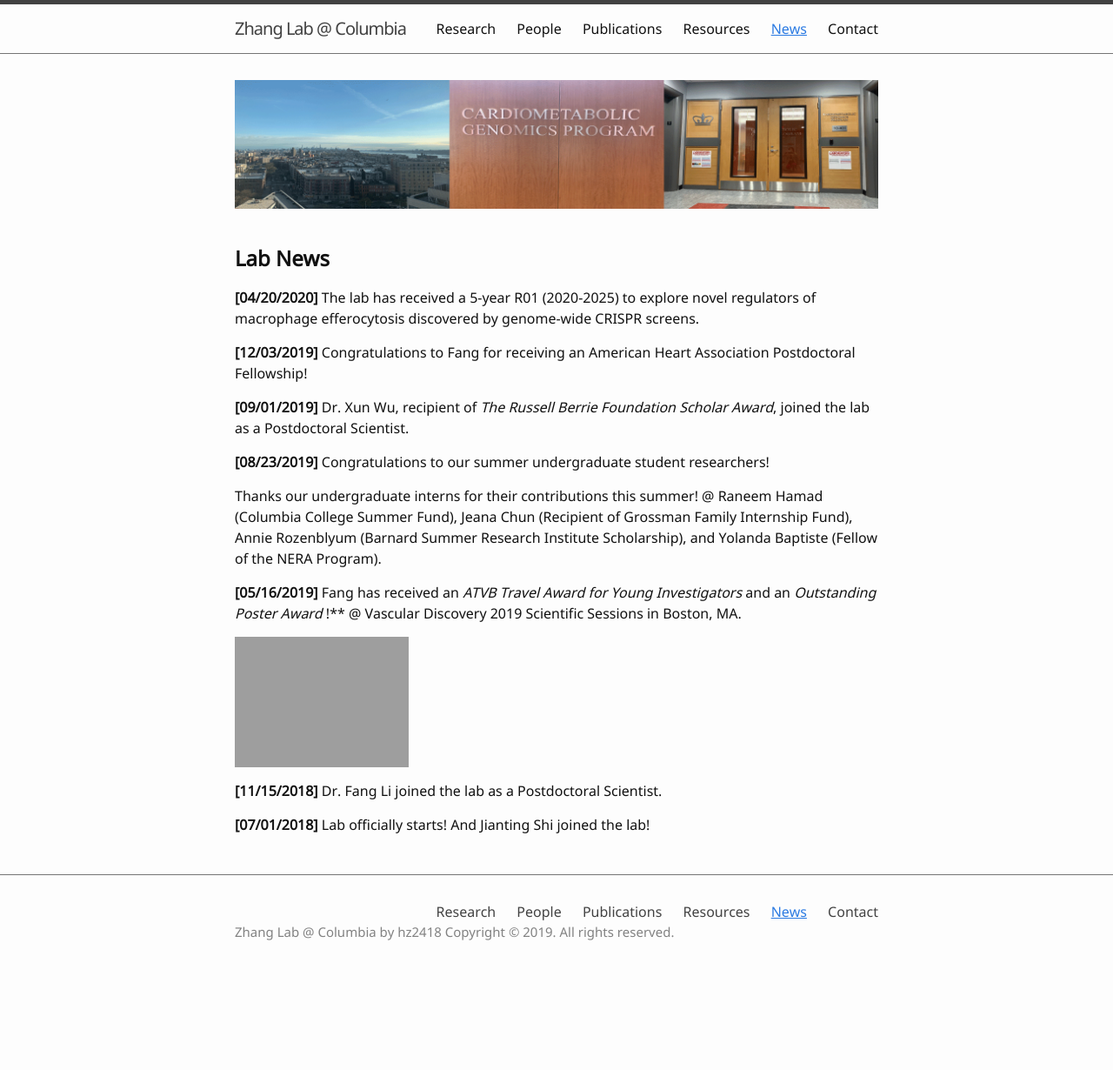
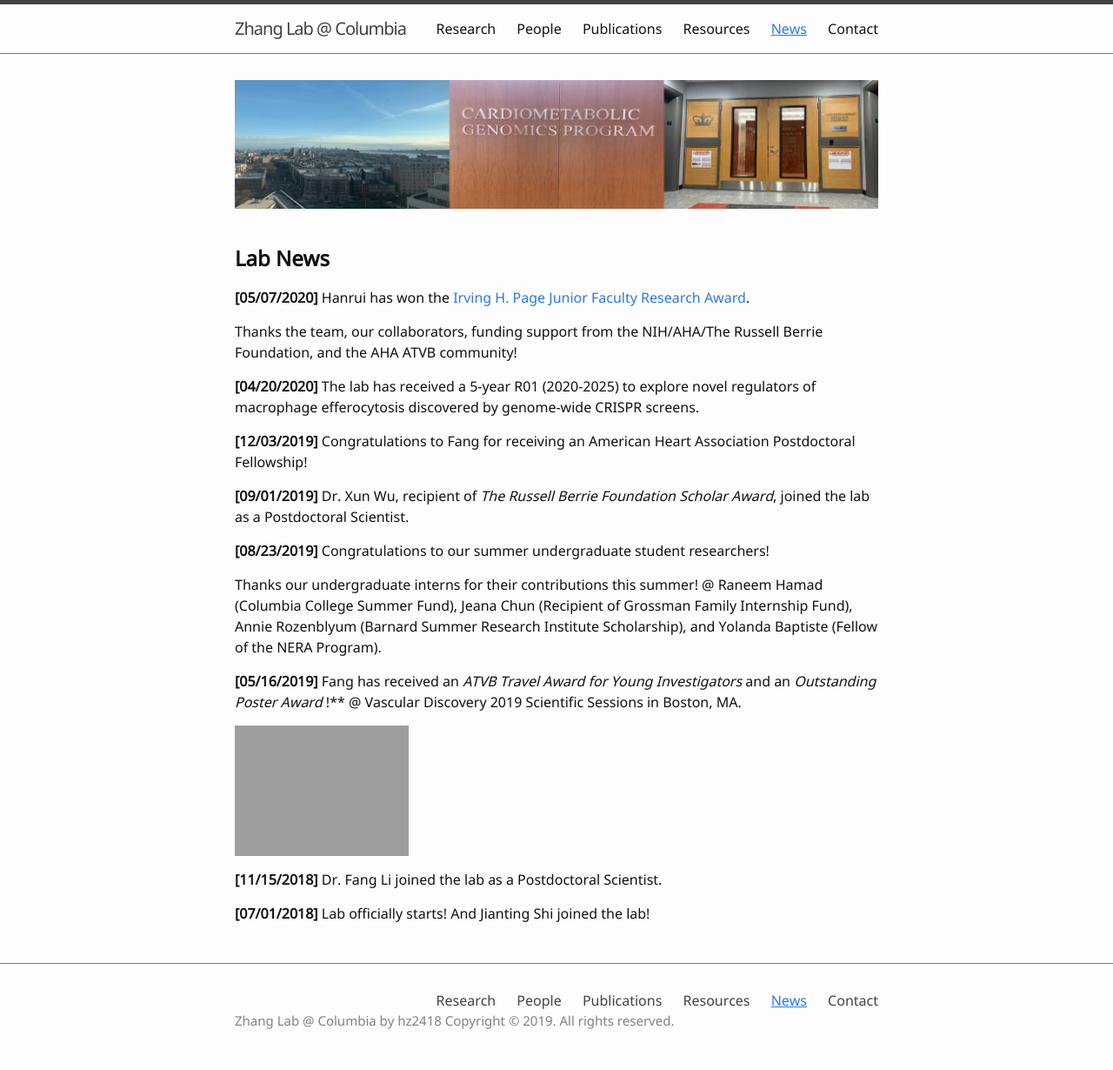
Before and after one commit to hanruizhang/zhanglab, a Jekyll site: the page built from 5_News.md, in a window 1280 px wide. Shown: the whole page at 87% size. Built offline with Jekyll 4.4.1, drawn with Linux system fonts in a browser that asks for light colours; before the commit the page ends 1128 px from its top, so only the background shows below that.

Commit message:
Update 5_News.md

```diff
--- a/5_News.md
+++ b/5_News.md
@@ -10,6 +10,9 @@ nav: true
 
 
 ## **Lab News**
+#### **[05/07/2020]** Hanrui has won the [Irving H. Page Junior Faculty Research Award](https://www.professional.heart.org/professional/EducationMeetings/MeetingsLiveCME/ATVBPVD/UCM_506015_Science-News-for-Vascular-Discovery-2020.jsp?utm_campaign=vasculardiscovery20&utm_source=aha_social&utm_medium=social#hanrui).
+Thanks the team, our collaborators, funding support from the NIH/AHA/The Russell Berrie Foundation, and the AHA ATVB community!
+
 #### **[04/20/2020]** The lab has received a 5-year R01 (2020-2025) to explore novel regulators of macrophage efferocytosis discovered by genome-wide CRISPR screens.
 
 #### **[12/03/2019]** Congratulations to Fang for receiving an American Heart Association Postdoctoral Fellowship!
```
